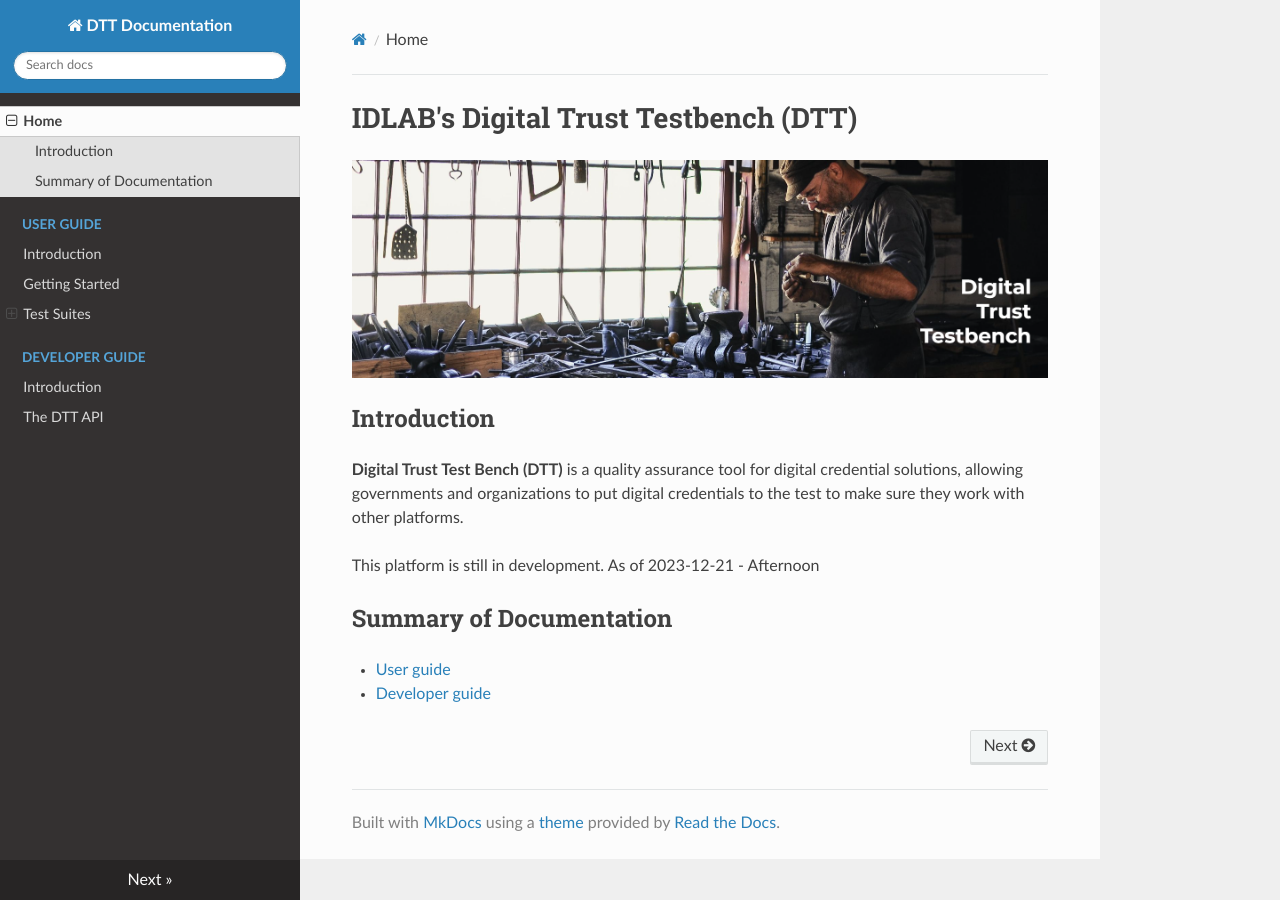
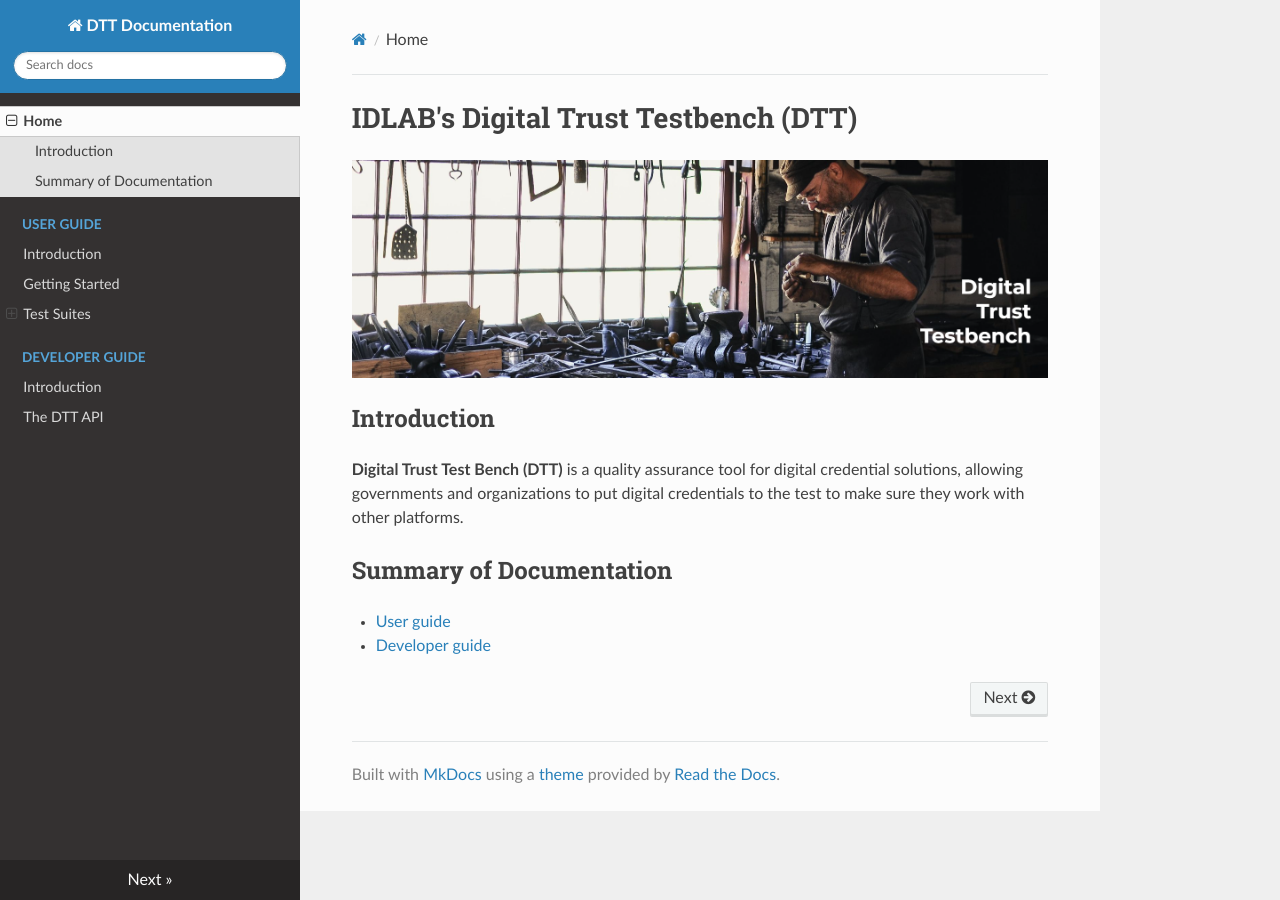
Before and after one commit to DTLab-LabCN/DTT-Docs, an MkDocs documentation site: the page built from docs/index.md, in a window 1280 px wide. Built offline with MkDocs 1.6.1, drawn with Linux system fonts in a browser that asks for light colours; nearby versions of some CDN libraries.

Commit message:
Index Cleanup

```diff
--- a/docs/index.md
+++ b/docs/index.md
@@ -5,7 +5,6 @@
 ##Introduction
 **Digital Trust Test Bench (DTT)** is a quality assurance tool for digital credential solutions, allowing governments and organizations to put digital credentials to the test to make sure they work with other platforms.
 
-This platform is still in development. As of 2023-12-21 - Afternoon
 
 ## Summary of Documentation
 * [User guide](userguide/ug_intro.md)
```
